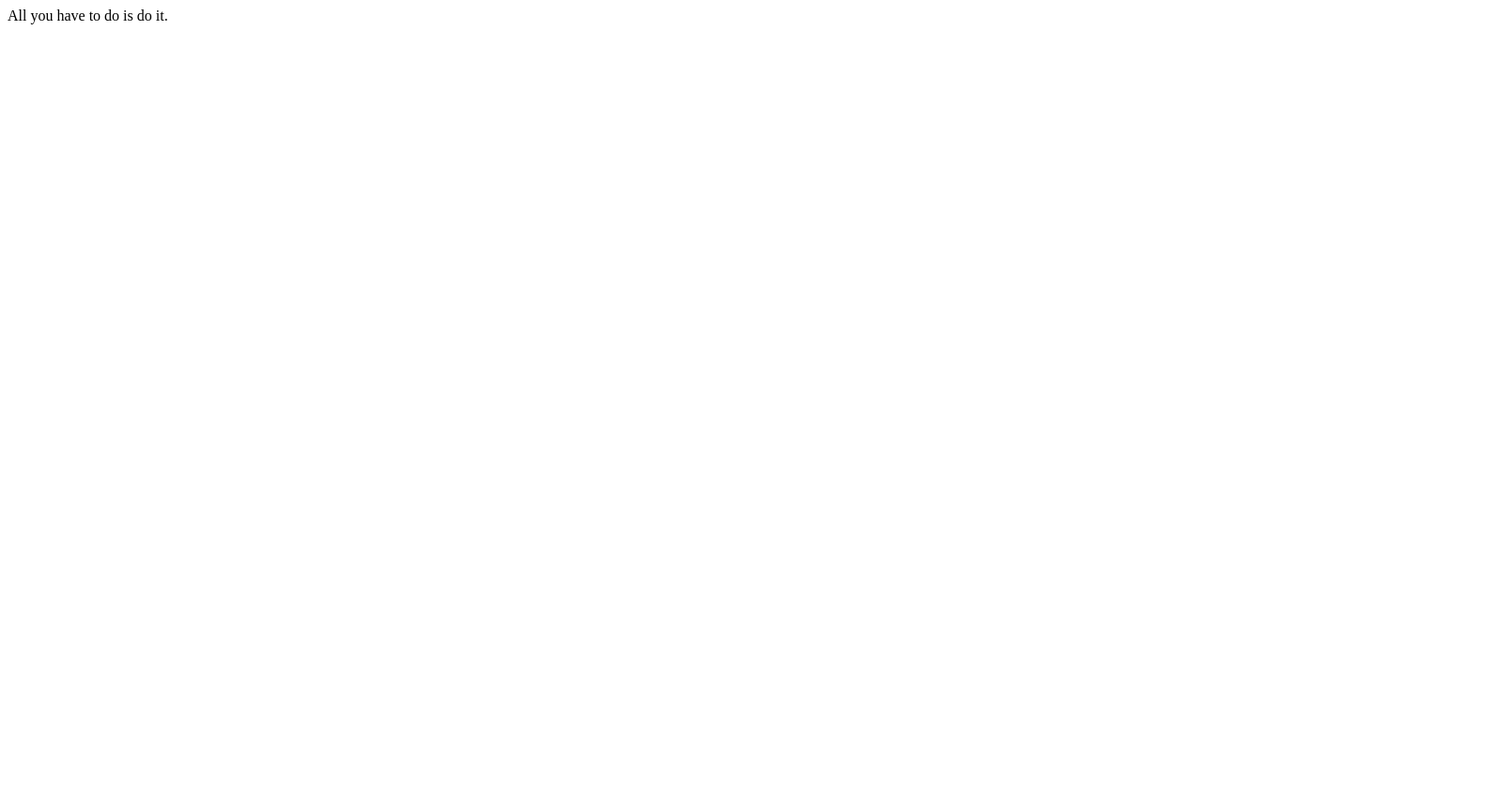
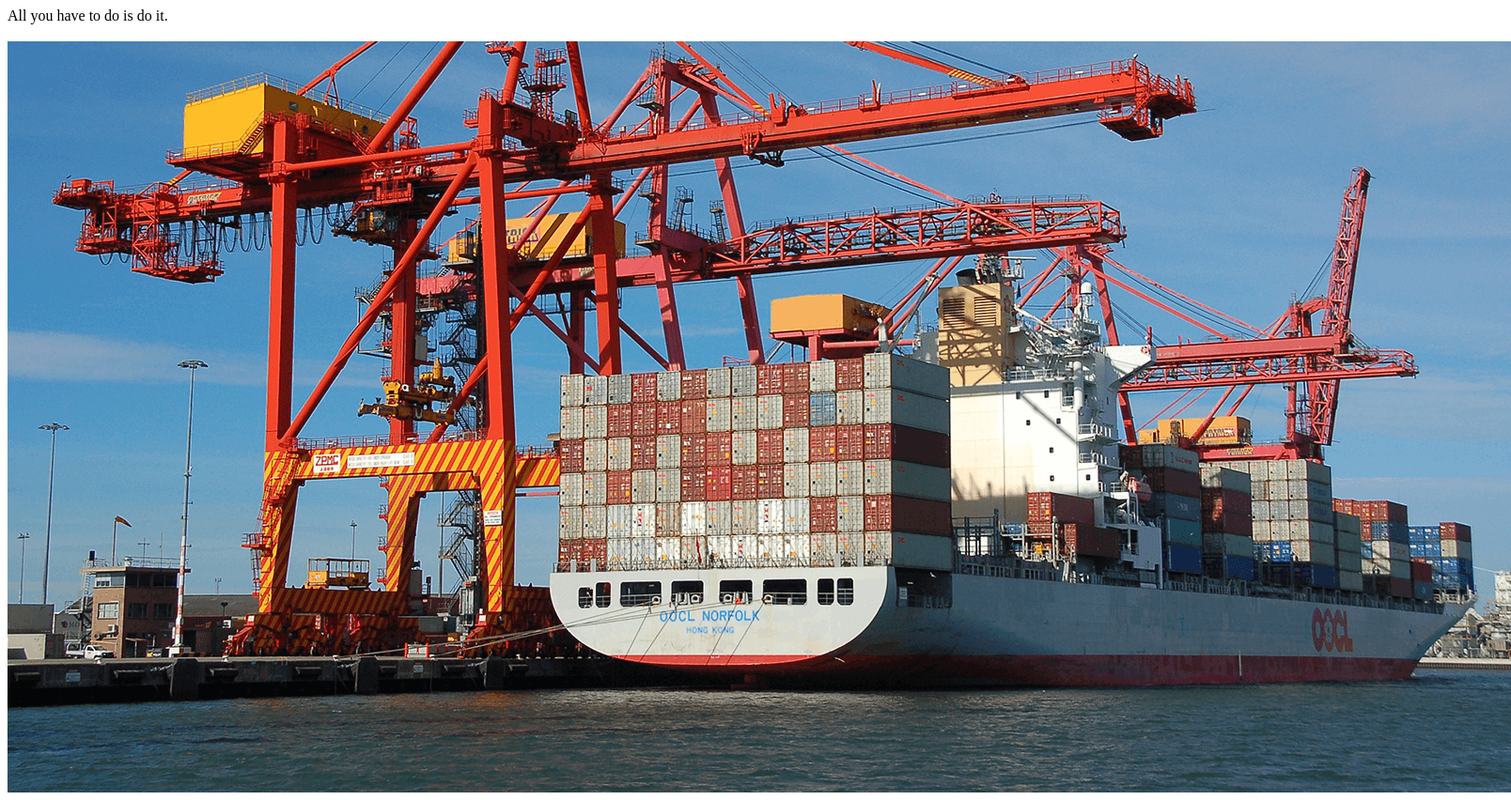
Before and after one commit to goatatwork/littlegeek, a plain HTML site: page docker/nginx/index.html in a window 1280 px wide. Shown: the whole page at 94% size, 1608 px wide, since content can reach past the window. Before the commit the page ends 800 px from the top, so only its background shows below. Drawn offline with Linux system fonts and the light colour scheme.

Commit message:
Add and images dir and link to an image contained in it from index.html

```diff
--- a/docker/nginx/index.html
+++ b/docker/nginx/index.html
@@ -3,6 +3,7 @@
 
     </head>
     <body>
-        All you have to do is do it.
+        All you have to do is do it.<br><br>
+        <img src="images/portainer.png">
     </body>
 </html>
```
Also changed, not shown: docker/nginx/images/portainer.png (added).
